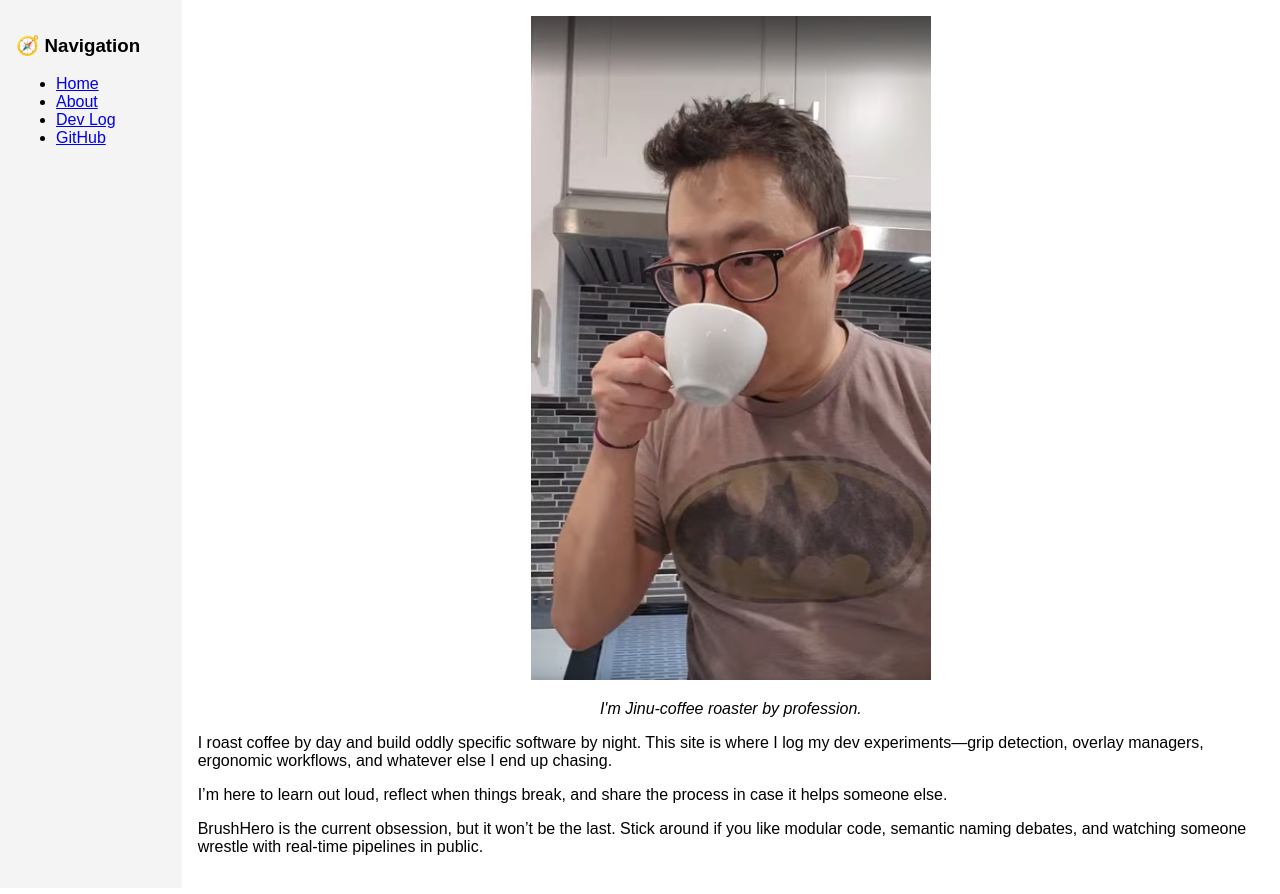
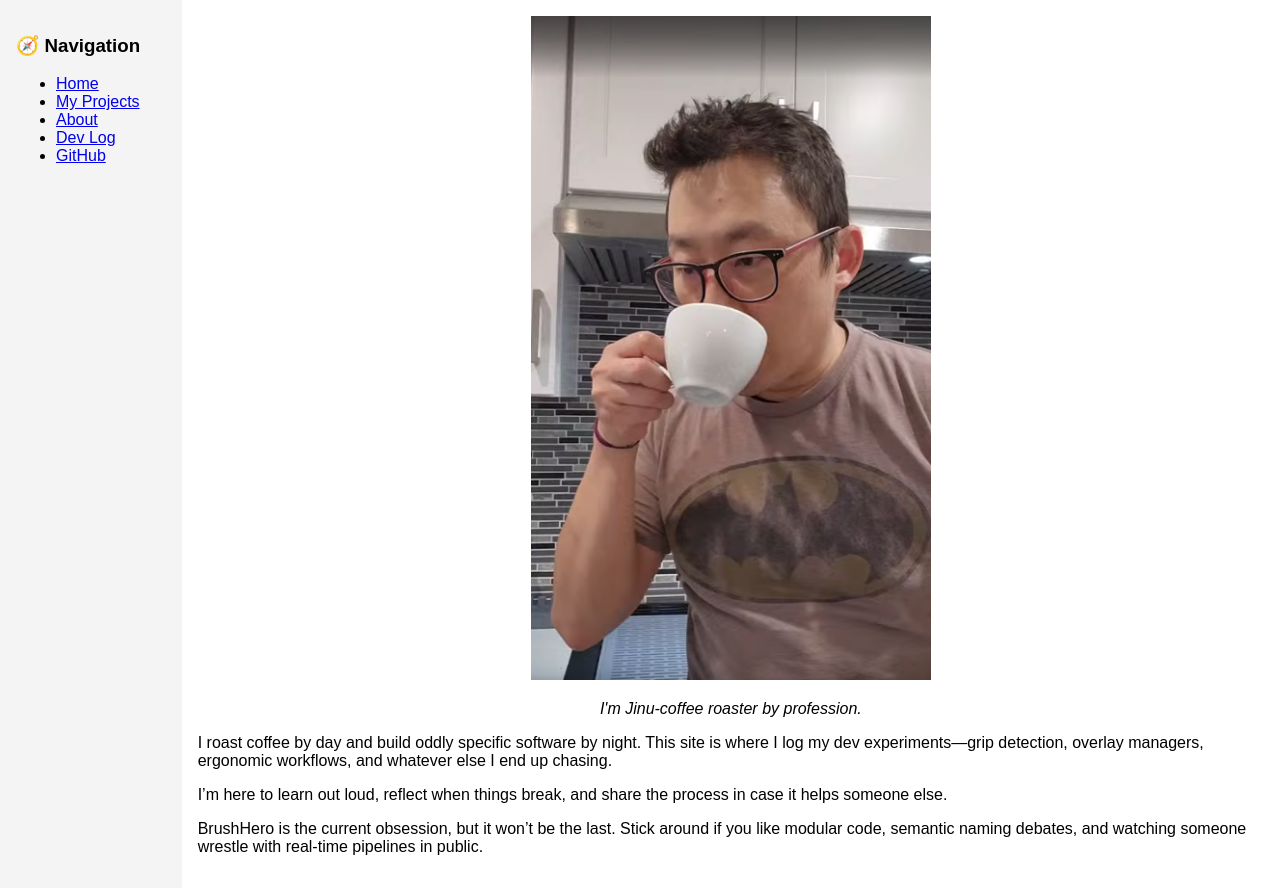
Before and after one commit to jinudotdev/jinudotdev.github.io, a Jekyll site: the page built from index.md, in a window 1280 px wide. Shown: the top 894 px of the page. Built offline with Jekyll 4.4.1, drawn with Linux system fonts in a browser that asks for light colours.

Commit message:
Add 'My Projects' link to navigation

```diff
--- a/_layouts/default.html
+++ b/_layouts/default.html
@@ -16,6 +16,7 @@
       <h3>🧭 Navigation</h3>
       <ul>
         <li><a href="/">Home</a></li>
+        <li><a href="/projects">My Projects</a></li>
         <li><a href="/about">About</a></li>
         <li><a href="/log">Dev Log</a></li>
         <li><a href="https://github.com/jinudotdev">GitHub</a></li>
```
